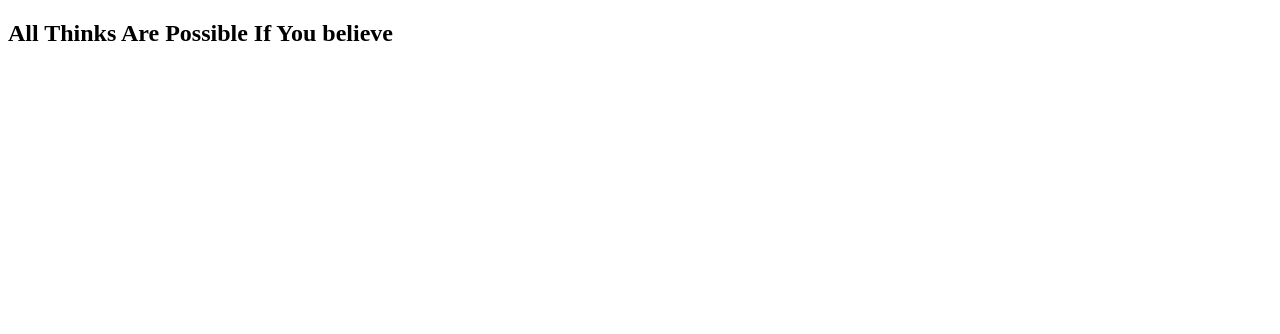
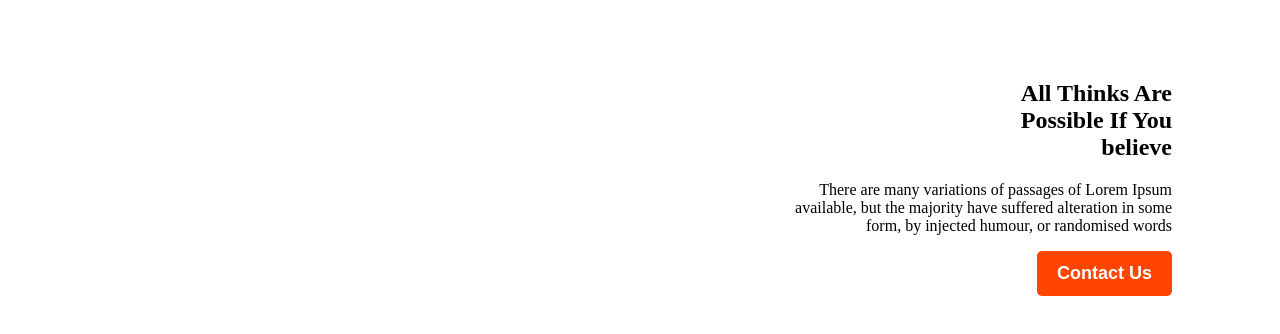
Before and after one commit to dmAbdullah/assignment-1, a plain HTML site: page index.html in a window 1280 px wide. Drawn offline with Linux system fonts and the light colour scheme.

Commit message:
first commit

```diff
--- a/assignment-1.css
+++ b/assignment-1.css
@@ -0,0 +1,17 @@
+/* header styles */
+.banner-content{
+    text-align: right;
+    margin-top: 80px;
+    margin-right: 100px;
+}
+/* button styles */
+.primary-btn{
+    font-size: 18px;
+    font-weight: 600;
+    color: white;
+    background-color: orangered;
+    border: 0px;
+    border-radius: 5px;
+    padding: 12px 20px;
+
+}
--- a/index.html
+++ b/index.html
@@ -7,12 +7,18 @@
     <title>Assignment-1</title>
     <link rel="stylesheet" href="assignment-1.css">
 </head>
+<!-- header section -->
 <body>
     <header class="banner">
         <section class="banner-content">
-<h1>All Thinks Are
-    Possible If You
+<h1>All Thinks Are <br>
+    Possible If You <br>
     believe</h1>
+    <p class="banner-description">There are many variations of passages of Lorem Ipsum <br>
+        available, but the majority have suffered alteration in some <br>
+        form, by injected humour, or randomised words</p>
+
+        <button class="primary-btn">Contact Us</button>
     <section>
     </header>
 
```
